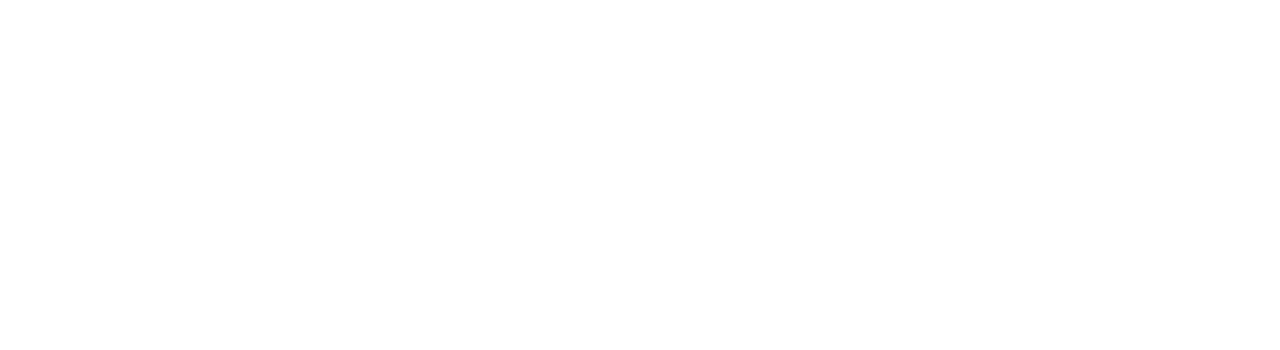
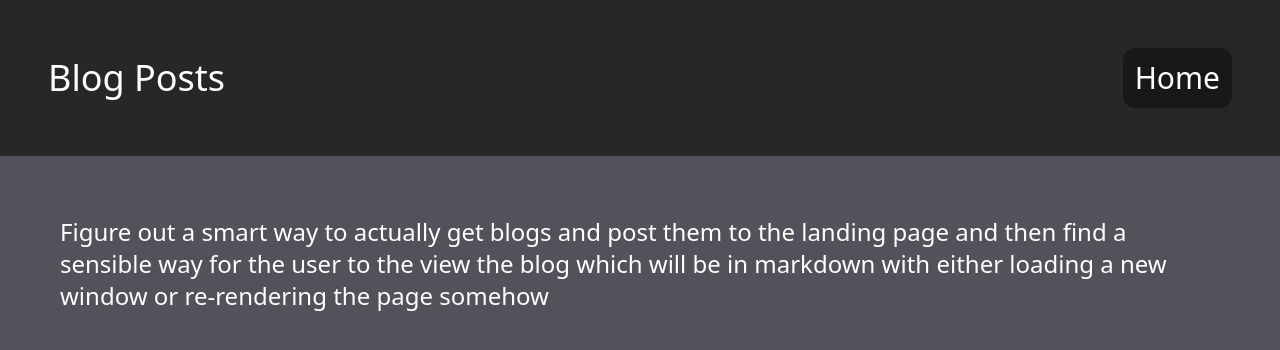
Before and after one commit to TeejMcSteez/WebsiteRebuild, a SvelteKit app in the folder client/: page /blog in a window 1280 px wide. Shown: the top 350 px of the page. Built offline with nearby package versions, Linux system fonts and the light colour scheme.

Commit message:
Added some more frontend stuff and a new blog page

```diff
--- a/client/src/routes/+page.svelte
+++ b/client/src/routes/+page.svelte
@@ -1,13 +1,13 @@
 <script>
 
     /**
-     * TODO:
-     * 1. Add a picture of me to the landing page and rework the landing page around the picture
-     * 2. Make project section look better and have more recent projects
-     * 3. Make Website more interactive?
-     * 4. Add a blog section to the website
-     * 5. Add a section for my resume
-     * 6. Add animations?
+     * TODO: Find a way to type the about me section
+     * 2. Add a picture of me to the landing page and rework the landing page around the picture
+     * 3. Make project section look better and have more recent projects
+     * 4. Make Website more interactive?
+     * 5. Add a blog section to the website
+     * 6. Add a section for my resume
+     * 7. Add animations?
     */
 
     // Svelte
@@ -18,6 +18,7 @@
     import distanceDoorSesnsor from '$lib/assets/distanceDoorSesnsor.png';
     import exampleSRSM from '$lib/assets/exampleSRSM.png';
     import loginSucc from '$lib/assets/loginSuccesfful.png';
+    import { once } from 'svelte/legacy';
 
     /** @type {HTMLElement[]} */
     let sections = [];
@@ -134,10 +135,8 @@
             <h2>Thank you for visiting my website!</h2>
             <h2>Feel free to check out my contact page for more information on how to reach me!</h2>
         </div>
+        <button onclick={scrollToTop} class="text-center bg-zinc-900 text-white p-4 m-4 rounded-xl justify-center items-center hover:bg-red-800 hover:animate-pulse">Scroll To Top</button>
     </section>
-
-    <button onclick={scrollToTop} class="text-center bg-zinc-900 text-white p-4 m-4 rounded-xl justify-center items-center hover:bg-red-800 hover:animate-pulse">Scroll To Top</button>
-
 
 
 </div>
--- a/client/src/routes/blog/+page.svelte
+++ b/client/src/routes/blog/+page.svelte
@@ -1,8 +1,31 @@
+<script>
+
+   import { goto } from "$app/navigation";
+
+   async function getBlog() {
+      const res = await fetch('http://localhost:3000/blog');
+      const data = await res.json();
+      console.log(data);
+   }
+</script>
 <!-- TODO:
- 1. Add a landing page for block posts
-    1a. The landing page will display the title of the most recent posts in a scrolling manner.
- 2. Upon clicking on a title, the page will re-render with the fetched contents (in markdown format) of the post.
-    2a. With the title as the header isntead of the blog landing page and the contents of the post below it.
-    2b. Also try to make a smoothe and clean in possbile in transition but never did this before so might look like shit lol.
- 3. Add a section for comments
+ Main: Figure out a smart way to actually get blogs and post them to the landing page and then find a sensible way for the user
+ to the view the blog which will be in markdown with either loading a new window or re-rendering the page somehow.
+
+ 1. Upon clicking on a title, the page will re-render with the fetched contents (in markdown format) of the post.
+    1a. With the title as the header isntead of the blog landing page and the contents of the post below it.
+    1b. Also try to make a smoothe and clean in possbile in transition but never did this before so might look like shit lol.
+ 2. Add a section for comments
+ 3. add a function on:click will fetch the blog title in the tag from the node server.
 -->
+
+<div class="bg-zinc-600 min-w-screen min-h-screen">
+   <div id="header" class="bg-zinc-800 flex flex-row justify-between items-center min-w-screen p-12">
+      <h1 class="text-4xl text-white">Blog Posts</h1>
+      <button on:click={async () => await goto('/')} class="text-3xl bg-zinc-900 text-white hover:bg-red-800 hover:animate-pulse rounded-xl p-3">Home</button>
+   </div>
+
+   <div id="blogPostSection" class="m-5 p-10 text-2xl text-white flex flex-col items-center justify-center">
+      <h1>Figure out a smart way to actually get blogs and post them to the landing page and then find a sensible way for the user to the view the blog which will be in markdown with either loading a new window or re-rendering the page somehow</h1>
+   </div>
+</div>
--- a/client/src/routes/contact/+page.svelte
+++ b/client/src/routes/contact/+page.svelte
@@ -7,6 +7,8 @@
         <a id = "button" class="w-24 text-center bg-zinc-900 hover:bg-red-600 hover:animate-pulse p-2 m-2 rounded-xl text-white" href="https://www.threads.net/@tj_hall04" target="_blank">Threads</a>
         <a id="button" class="w-24 text-center bg-zinc-900 hover:bg-red-600 hover:animate-pulse p-2 m-2 rounded-xl text-white" href="https://www.linkedin.com/in/tommyhall047/" target="_blank">LinkedIn</a>
         <a id="button" class="w-24 text-center bg-zinc-900 hover:bg-red-600 hover:animate-pulse p-2 m-2 rounded-xl text-white" href="https://profile.indeed.com/p/tommyh-m1cgdb4" target="_blank">Indeed</a>
+        <a id="button" class="w-24 text-center bg-zinc-900 hover:bg-red-600 hover:animate-pulse p-2 m-2 rounded-xl text-white" href="/blog" target="_blank">Blog</a>
+
         <a id = "backbutton" class="w-24 text-center bg-zinc-900 hover:bg-red-600 hover:animate-pulse p-2 m-2 rounded-xl text-white" href="/"><button>Back</button></a>
     </div>
 </div>
```
